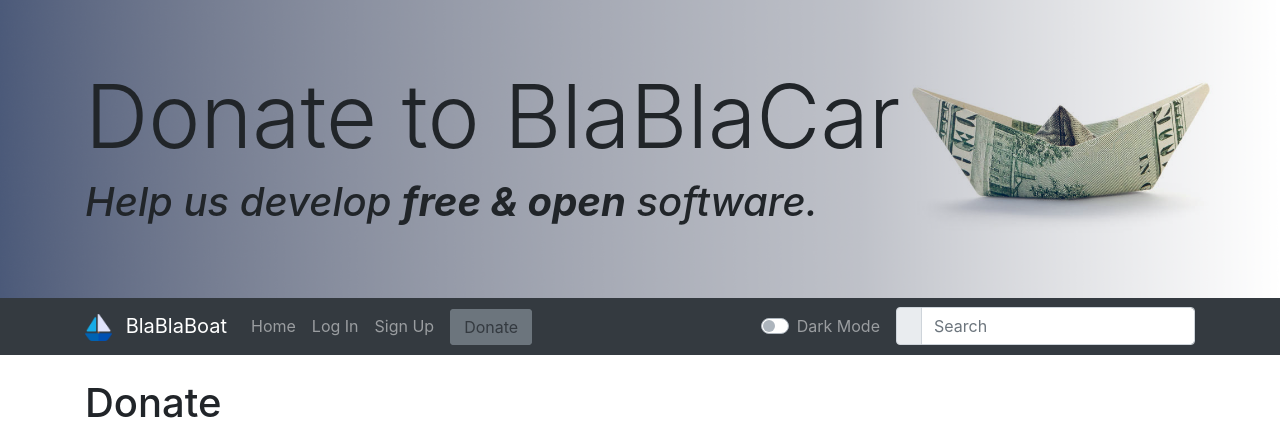
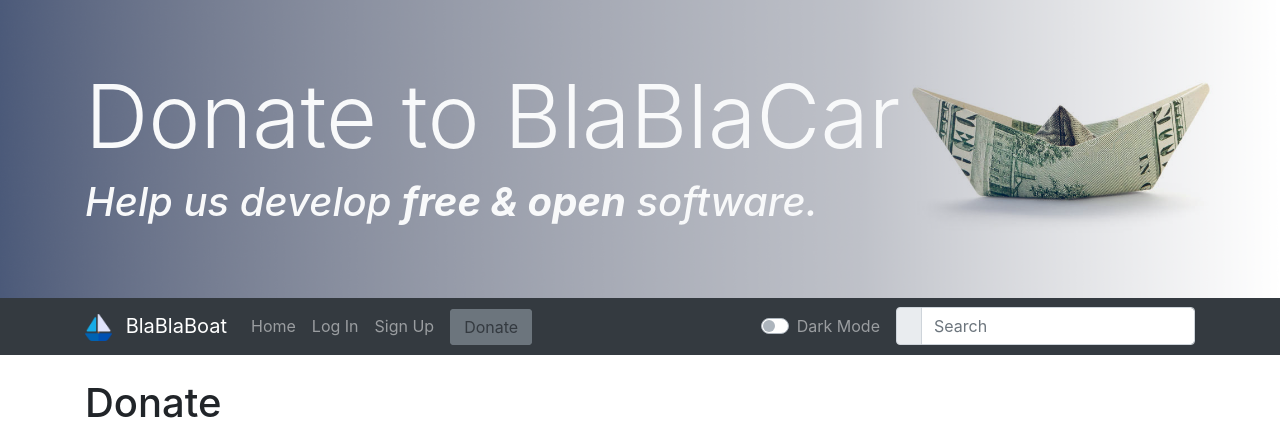
Before and after one commit to FeliNUx42/BlaBlaBoats, a Flask app: page /donate/ in a window 1280 px wide. Shown: the top 426 px of the page. Run offline with Flask 2, Linux system fonts and the light colour scheme; parts of the project's set-up code (start-up, migrations or seed data) failed here and were passed over; some libraries are stand-ins or nearby versions.

Commit message:
Fixed small bugs

```diff
--- a/app/static/css/dark-mode.css
+++ b/app/static/css/dark-mode.css
@@ -342,6 +342,9 @@
 .dark-mode .navbar {
   background-color: #282828 !important;
 }
+.dark-mode .donate {
+  color: #282828 !important;
+}
 .dark-mode .navbar .navbar-brand,
 .dark-mode .navbar-light .navbar-brand,
 .dark-mode .navbar-dark .navbar-brand,
--- a/app/static/css/style.css
+++ b/app/static/css/style.css
@@ -33,6 +33,6 @@
   color: rgba(255, 255, 255, .5);
 }
 .custom-control .custom-nav-link:hover {
-  color: #fff;
+  color: rgba(255, 255, 255, .75);
   cursor: pointer;
 }
--- a/app/templates/layout/base.html
+++ b/app/templates/layout/base.html
@@ -70,7 +70,7 @@
             {% endif %}
             <li class="nav-item">
               <a href="{{ url_for('donate.donate_page') }}" class="nav-link"><span
-                  class="btn btn-secondary m-0 text-dark d-inline"
+                  class="btn btn-secondary m-0 text-dark d-inline donate"
                   style="border-width: 2px !important;">Donate</span></a>
             </li>
           </ul>
--- a/app/templates/main/donate.html
+++ b/app/templates/main/donate.html
@@ -4,9 +4,9 @@
 
 {% block banner %}
 <div class="jumbotron jumbotron-fluid" id="donate-banner" style="margin-bottom: 0;">
-  <div class="container" style="color: #212529">
-    <h1 class="display-2">Donate to BlaBlaCar</h1>
-    <h1 class="font-italic">Help us develop <b>free & open</b> software.</h1>
+  <div class="container">
+    <h1 class="display-2 text-light">Donate to BlaBlaCar</h1>
+    <h1 class="font-italic text-light">Help us develop <b>free & open</b> software.</h1>
   </div>
 </div>
 {% endblock %}
--- a/app/templates/trips/trip.html
+++ b/app/templates/trips/trip.html
@@ -237,7 +237,7 @@
         </div>
       </form>
       {% else %}
-      <p>You need to be logged in in order to contact the skipper. <a href="{{ url_for('auth.login') }}">Log In</a></p>
+      <p>You need to be logged in in order to contact the skipper. <a href="{{ url_for('auth.login', next=url_for('trips.trip_page', uid=trip.uid)) }}">Log In</a></p>
       {% endif %}
     </div>
   </div>
```
